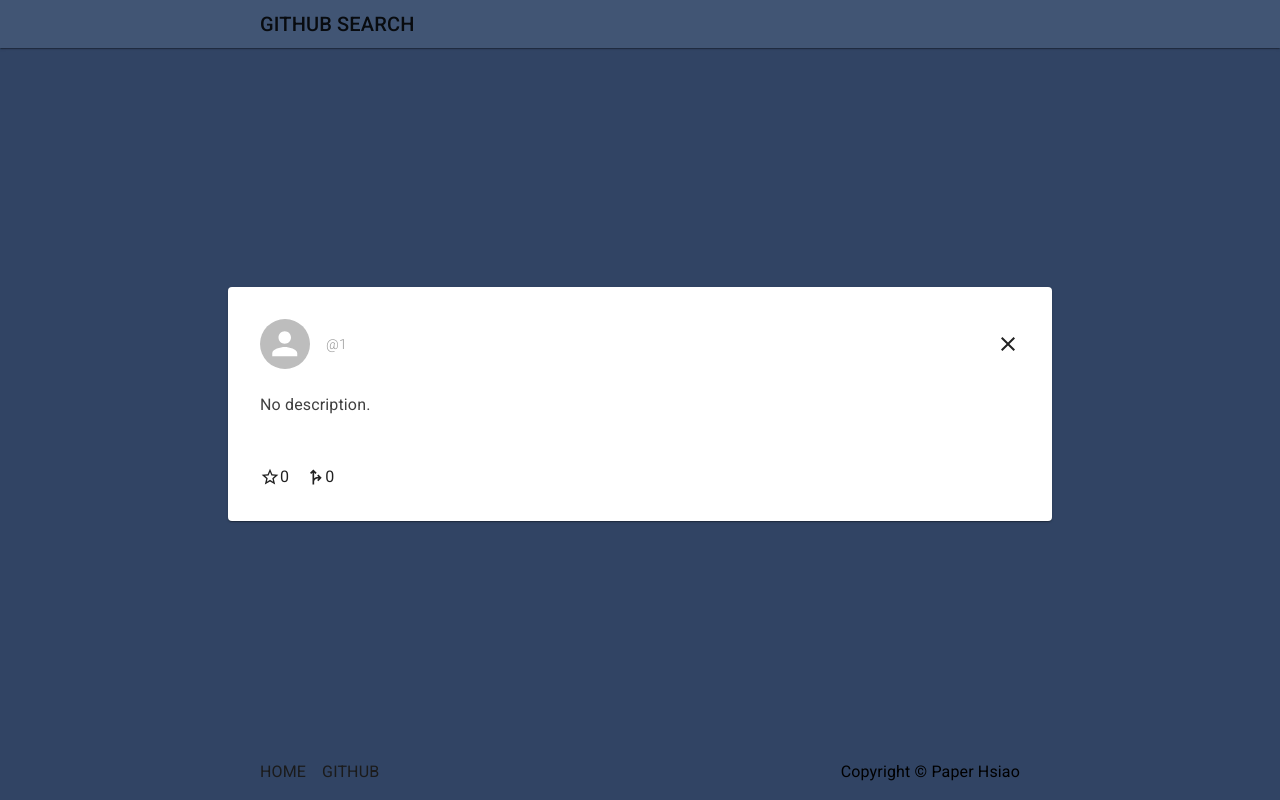
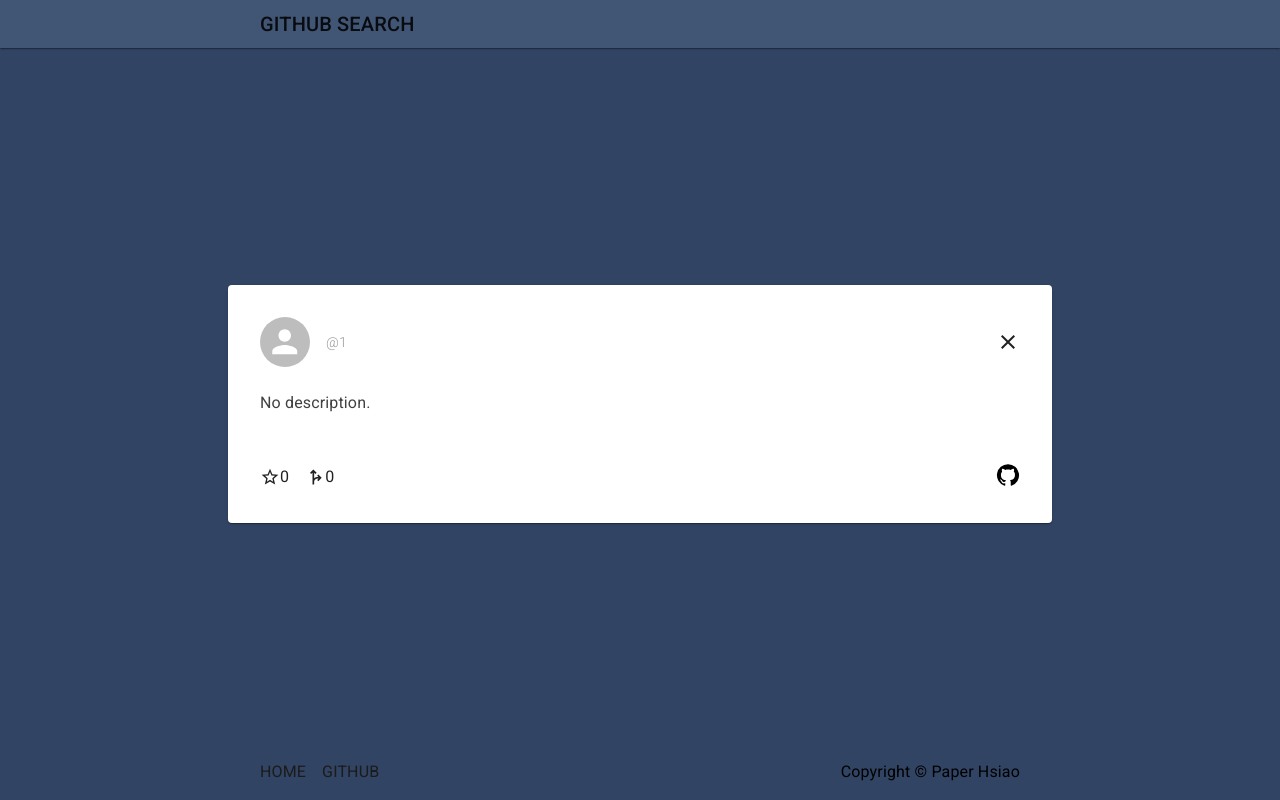
Before and after one commit to destiny5420/github-search, a React app: page /users/1/repos/1 in a window 1280 px wide. Built offline with nearby package versions, Linux system fonts and the light colour scheme; no server answers.

Commit message:
feat: 新增 github url in detail page

```diff
--- a/src/pages/Detail/Detail.js
+++ b/src/pages/Detail/Detail.js
@@ -1,23 +1,25 @@
 import React, { useEffect } from 'react'
 import { useParams } from 'react-router-dom'
-import { Box, Paper, Stack, Avatar, Typography } from '@mui/material'
 import { useSelector, useDispatch } from 'react-redux'
 import { useNavigate } from 'react-router-dom'
 import { setRepoData } from '@redux/repo'
+import LanguageCircle from 'components/LanguageCircle/LanguageCircle'
+import { GetDetailRepo } from 'js/api.js'
+
+// UI
+import { Box, Paper, Stack, Avatar, Typography, Link } from '@mui/material'
+import GitHubIcon from '@mui/icons-material/GitHub'
 import StarBorderIcon from '@mui/icons-material/StarBorder'
 import ForkRightIcon from '@mui/icons-material/ForkRight'
 import CloseIcon from '@mui/icons-material/Close'
-import LanguageCircle from 'components/LanguageCircle/LanguageCircle'
-import { GetDetailRepo } from 'js/api.js'
 
 const Detail = () => {
   const dispatch = useDispatch()
   const navigate = useNavigate()
   const { username, repo } = useParams()
   const { name } = useSelector((state) => state.user)
-  const { fullName, avatar, description, starCount, forkCount, languageType } = useSelector(
-    (state) => state.repo
-  )
+  const { fullName, avatar, description, starCount, forkCount, languageType, htmlUrl } =
+    useSelector((state) => state.repo)
 
   useEffect(() => {
     const work = async () => {
@@ -26,10 +28,20 @@ const Detail = () => {
         repo,
         process.env.REACT_APP_GITHUB_READ_PROJECT_TOKEN
       )
+
       dispatch(setRepoData(data))
     }
 
-    if (!fullName || !avatar || !description || !starCount || !forkCount || !languageType) {
+    if (
+      !fullName ||
+      !avatar ||
+      !description ||
+      !starCount ||
+      !forkCount ||
+      !languageType ||
+      !githubUrl ||
+      !htmlUrl
+    ) {
       work()
     }
   }, [])
@@ -90,6 +102,7 @@ const Detail = () => {
             {description ? description : `No description.`}
           </Typography>
         </Box>
+        <Box display={`flex`} justifyContent={`space-between`}>
           <Stack spacing={2} direction="row">
             <Box display="flex" justifyContent="center" alignItems="center">
               <Typography display="flex" justifyContent="center" alignItems="center">
@@ -114,6 +127,19 @@ const Detail = () => {
               </Typography>
             </Box>
           </Stack>
+          <Link
+            href={htmlUrl}
+            target={`_blank`}
+            color={`#000`}
+            sx={{
+              transition: `color 0.25s`,
+              '&:hover': {
+                color: '#00000075'
+              }
+            }}>
+            <GitHubIcon />
+          </Link>
+        </Box>
       </Paper>
     </>
   )
```
Lines whose indentation alone changed are shown as unchanged.
